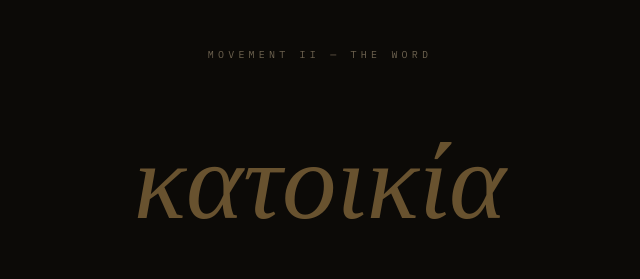
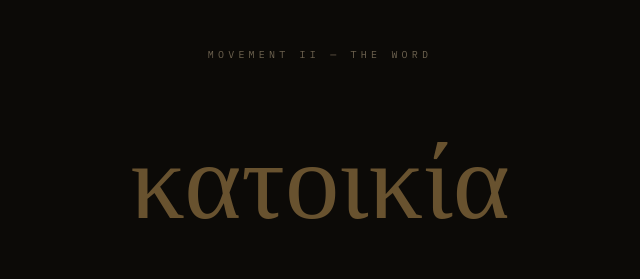
Before and after one commit to ksiva-synergy/katikiya-landing, a React (Vite) app: page / in a window 1280 px wide. Shown: the part 960-1239 px from the top of the page, without its empty margins (320-960 px from the left). Built offline with nearby package versions, Linux system fonts and the light colour scheme; a web font is replaced by a local one.

Commit message:
fix: change fontStyle to normal and use CSS oblique skew for Greek display texts to avoid browser fallback to system serif

```diff
--- a/src/components/Coda.tsx
+++ b/src/components/Coda.tsx
@@ -30,7 +30,19 @@ export function Coda() {
       <div data-reveal style={{ fontFamily: DISPLAY, fontSize: 'clamp(32px,6vw,88px)', letterSpacing: '0.24em', fontWeight: 500, position: 'relative' }}>
         KATIKIYA
       </div>
-      <div data-reveal data-delay="120" style={{ fontFamily: DISPLAY, fontStyle: 'italic', fontSize: 18, color: 'rgba(195,154,87,0.55)', marginTop: 18 }}>
+      <div
+        data-reveal
+        data-delay="120"
+        style={{
+          fontFamily: DISPLAY,
+          fontStyle: 'normal',
+          display: 'inline-block',
+          transform: 'skewX(-10deg)',
+          fontSize: 18,
+          color: 'rgba(195,154,87,0.55)',
+          marginTop: 18,
+        }}
+      >
         κατοικία — to dwell
       </div>
       <p data-reveal data-delay="220" style={{ fontSize: 15, color: '#9A8C74', margin: '56px auto 0', maxWidth: 380, lineHeight: 1.8 }}>
--- a/src/components/TheWord.tsx
+++ b/src/components/TheWord.tsx
@@ -28,7 +28,9 @@ export function TheWord() {
         data-delay="100"
         style={{
           fontFamily: DISPLAY,
-          fontStyle: 'italic',
+          fontStyle: 'normal',
+          display: 'inline-block',
+          transform: 'skewX(-10deg)',
           fontWeight: 400,
           fontSize: 'clamp(42px, 8.5vw, 128px)',
           color: 'rgba(195,154,87,0.5)',
```
